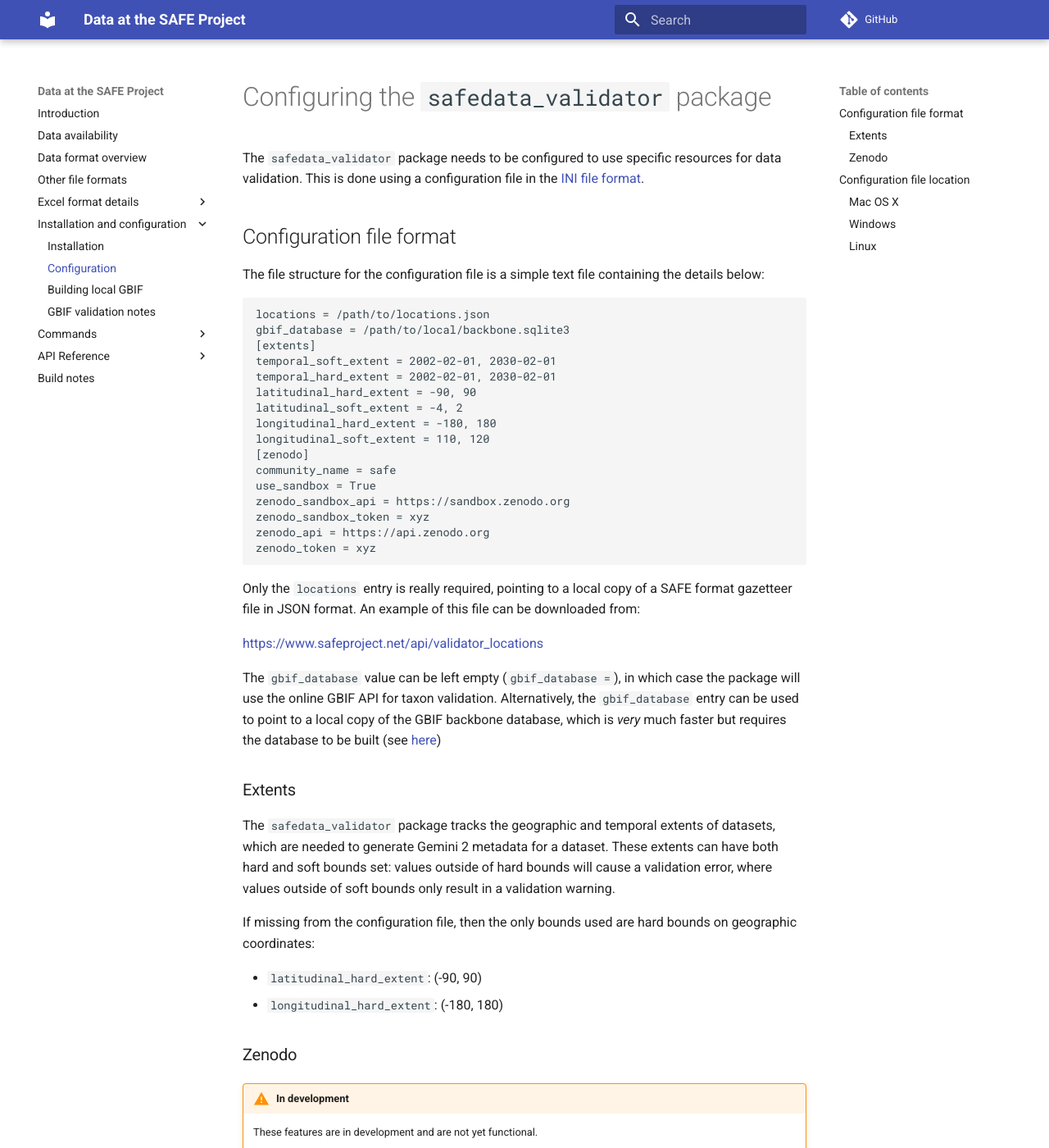
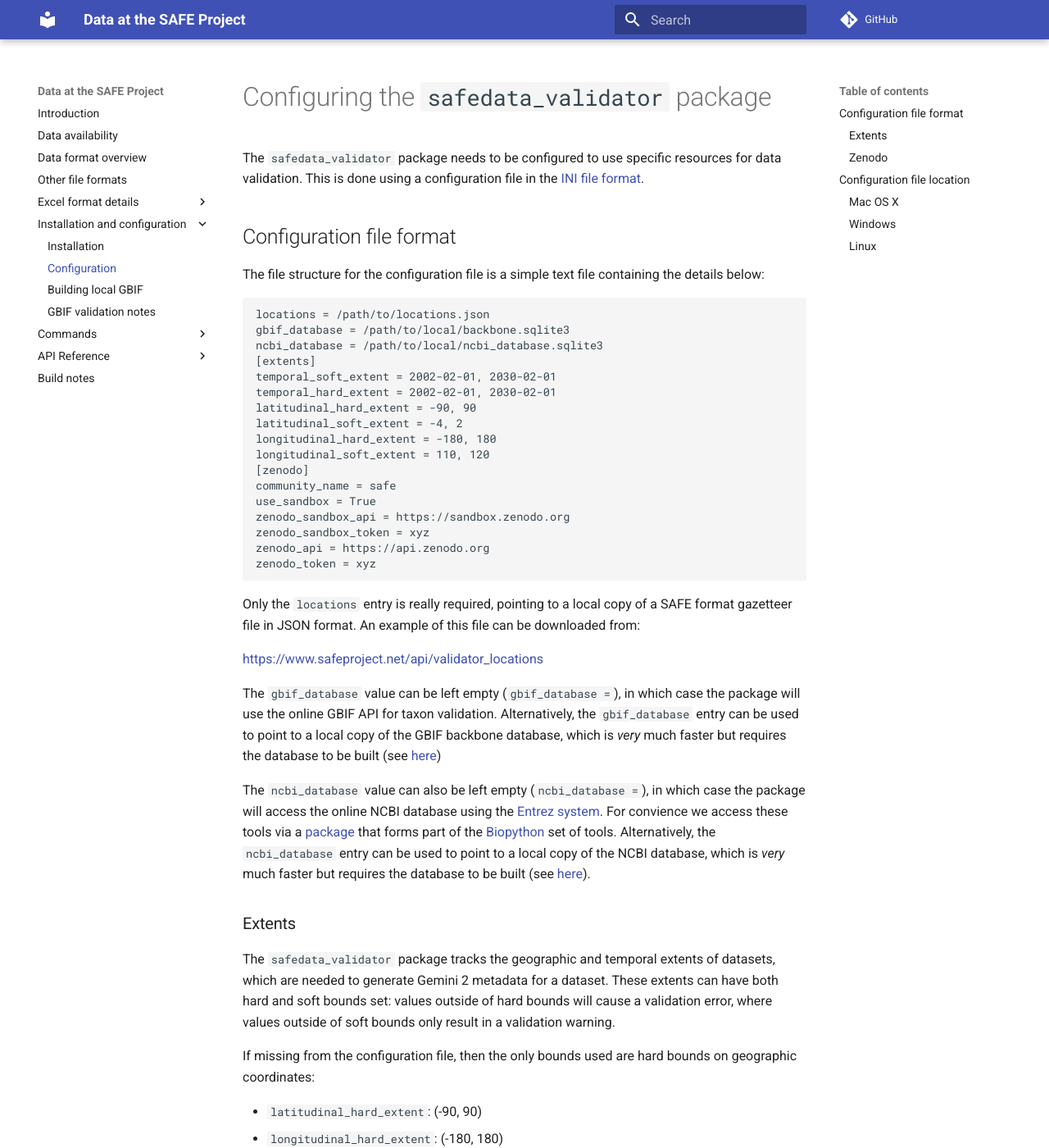
Before and after one commit to ImperialCollegeLondon/safedata_validator, an MkDocs documentation site: the page built from docs/install/configuration.md, in a window 1280 px wide and 1400 px high. Shown: the whole window at 82% size. Built offline with MkDocs 1.6.1 and Material for MkDocs 9.7.7, drawn with Linux system fonts in a browser that asks for light colours; comment, search, counter and statistics services are not loaded.

Commit message:
Added NCBI info to configuration docs

````diff
--- a/docs/install/configuration.md
+++ b/docs/install/configuration.md
@@ -12,6 +12,7 @@ the details below:
 ```
 locations = /path/to/locations.json
 gbif_database = /path/to/local/backbone.sqlite3
+ncbi_database = /path/to/local/ncbi_database.sqlite3
 [extents]
 temporal_soft_extent = 2002-02-01, 2030-02-01
 temporal_hard_extent = 2002-02-01, 2030-02-01
@@ -39,6 +40,13 @@ the package will use the online GBIF API for taxon validation. Alternatively,
 the `gbif_database` entry can be used to point to a local copy of the GBIF
 backbone database, which is _very_ much faster but requires the database to be
 built (see [here](build_local_gbif))
+
+The `ncbi_database` value can also be left empty (`ncbi_database = `), in which case
+the package will access the online NCBI database using the [Entrez system](https://www.ncbi.nlm.nih.gov/Web/Search/entrezfs.html). For convience we access these tools via a [package](https://biopython.org/docs/1.75/api/Bio.Entrez.html)
+that forms part of the [Biopython](https://biopython.org) set of tools. Alternatively,
+the `ncbi_database` entry can be used to point to a local copy of the NCBI
+database, which is _very_ much faster but requires the database to be
+built (see [here](build_local_ncbi)).
 
 ### Extents
 
````
